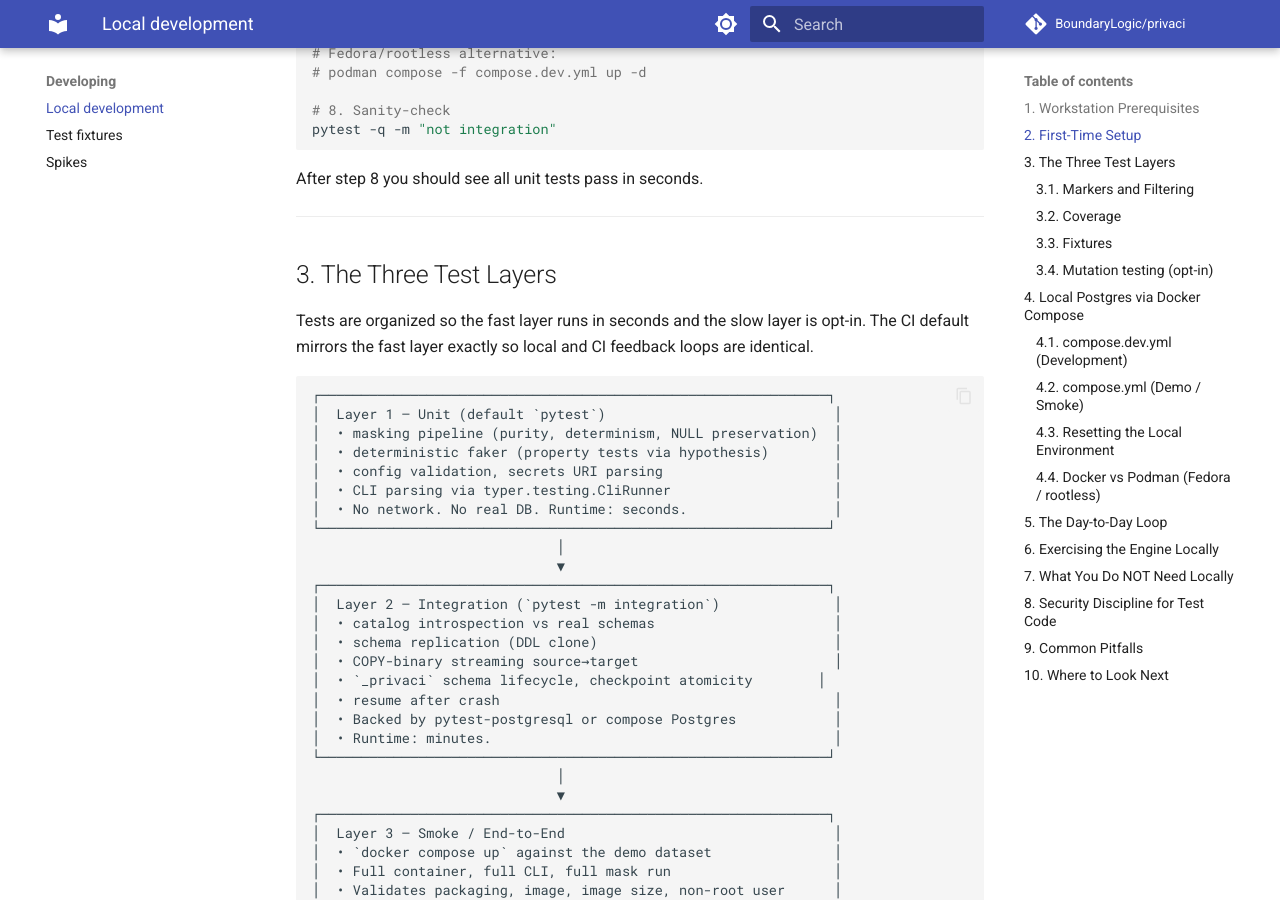
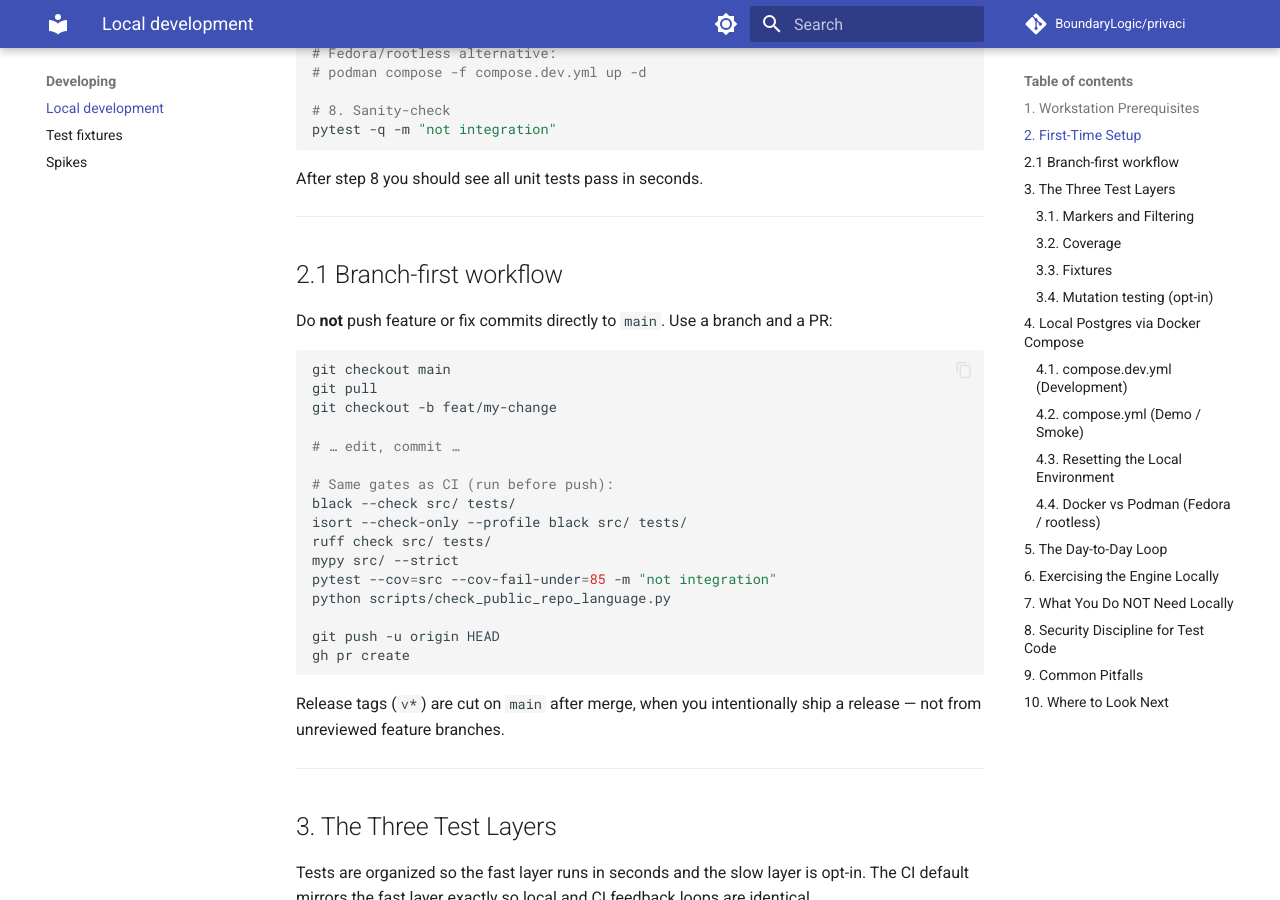
Before and after one commit to BoundaryLogic/privaci, an MkDocs documentation site: the page built from docs/local-development.md, in a window 1280 px wide and 900 px high, scrolled down 1678 px. Built offline with MkDocs 1.6.1 and Material for MkDocs 9.7.7, drawn with Linux system fonts in a browser that asks for light colours; comment, search, counter and statistics services are not loaded.

Commit message:
docs: enforce branch-first workflow for all changes
Add Cursor rule, .cursorrules section, and local-development guide with
pre-push CI gate commands. No direct main pushes for feature/fix work.

````diff
--- a/docs/local-development.md
+++ b/docs/local-development.md
@@ -71,6 +71,34 @@ pytest -q -m "not integration"
 ```
 
 After step 8 you should see all unit tests pass in seconds.
+
+---
+
+## 2.1 Branch-first workflow
+
+Do **not** push feature or fix commits directly to `main`. Use a branch and a PR:
+
+```bash
+git checkout main
+git pull
+git checkout -b feat/my-change
+
+# … edit, commit …
+
+# Same gates as CI (run before push):
+black --check src/ tests/
+isort --check-only --profile black src/ tests/
+ruff check src/ tests/
+mypy src/ --strict
+pytest --cov=src --cov-fail-under=85 -m "not integration"
+python scripts/check_public_repo_language.py
+
+git push -u origin HEAD
+gh pr create
+```
+
+Release tags (`v*`) are cut on `main` after merge, when you intentionally ship a
+release — not from unreviewed feature branches.
 
 ---
 
````
Also changed, not shown: 2 other files.
